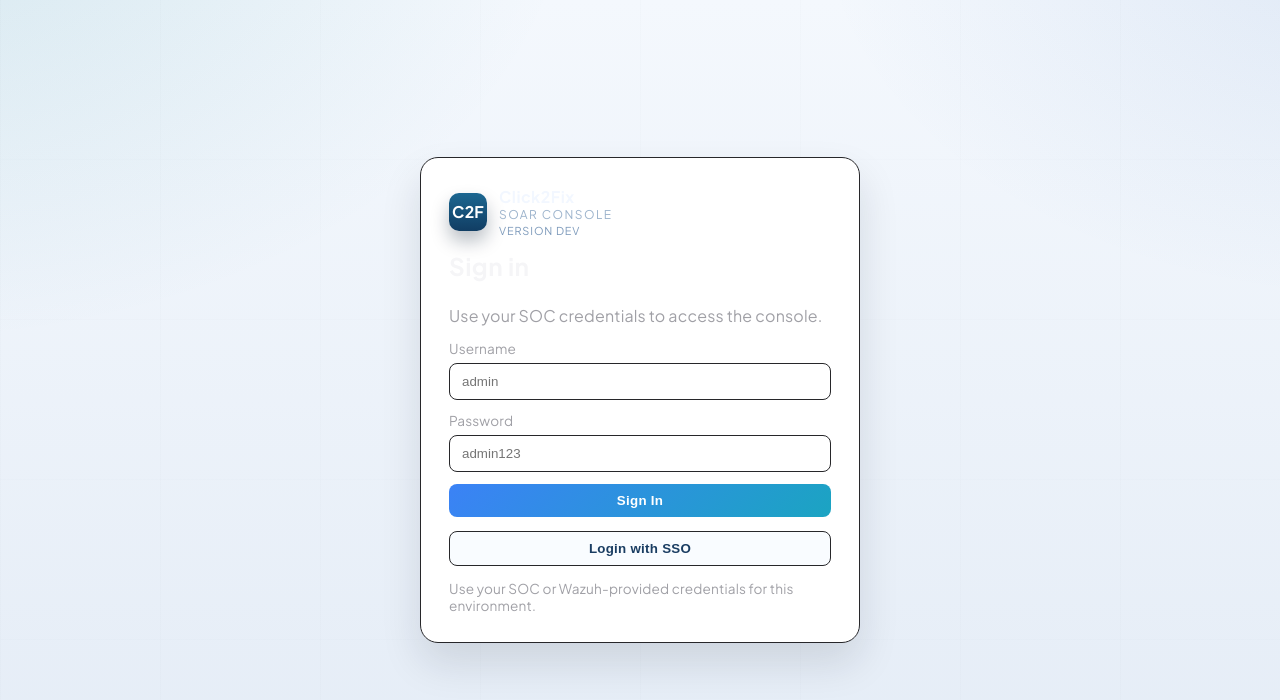
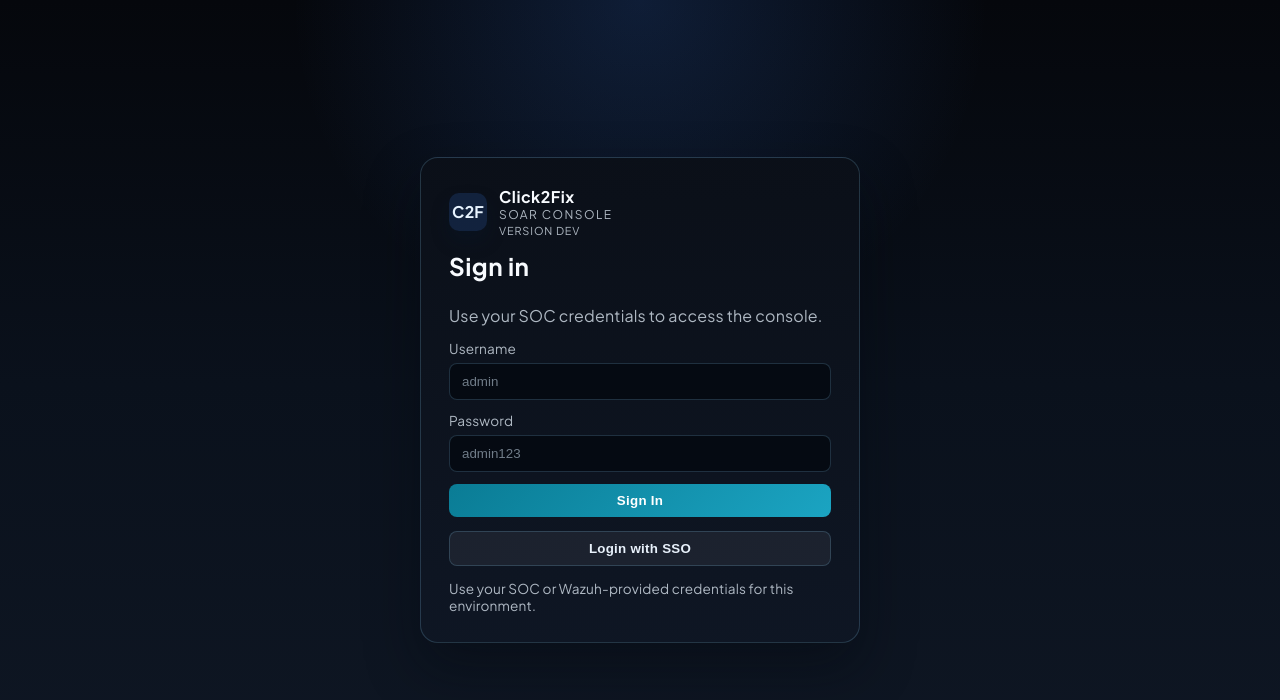
Before and after one commit to helisudani0/click2fix, a React app in the folder frontend/: page /login in a window 1280 px wide. Shown: the top 700 px of the page. Built offline with nearby package versions, Linux system fonts and the light colour scheme; no server answers; the HTML template or start-up script is replaced by a standard one.

Commit message:
Fix UI contrast and appliance URL detection

```diff
--- a/frontend/src/index.css
+++ b/frontend/src/index.css
@@ -46,6 +46,12 @@
   --compat-focus-ring: #0a7c95;
   --compat-inset-border: #d6e2ee;
   --compat-inset-bg: #f7fbff;
+  --input-bg: #ffffff;
+  --input-border: #bfd0e4;
+  --input-text: #0f2239;
+  --input-placeholder: #667a92;
+  --input-focus-border: rgba(10, 124, 149, 0.6);
+  --input-focus-ring: rgba(10, 124, 149, 0.15);
 }
 
 /* ===== DARK THEME: OBSIDIAN SOC COMMAND CENTER ===== */
@@ -76,10 +82,16 @@
   /* Dark Theme - Elevation & Depth */
   --elevation-1: 0 10px 20px rgba(0, 0, 0, 0.3);
   --elevation-2: 0 25px 50px rgba(0, 0, 0, 0.5);
-}
-
-/* Apply dark theme to body by default for SOC workspace */
-body {
+  --input-bg: rgba(18, 25, 38, 0.96);
+  --input-border: rgba(122, 186, 222, 0.24);
+  --input-text: #f5f7fb;
+  --input-placeholder: rgba(190, 206, 222, 0.58);
+  --input-focus-border: rgba(59, 130, 246, 0.66);
+  --input-focus-ring: rgba(59, 130, 246, 0.18);
+}
+
+/* Optional body-level dark theme fallback */
+body.theme-obsidian {
   --bg-0: #09090b;
   --bg-1: #12121a;
   --panel: #0f0f15;
@@ -108,6 +120,12 @@
   --compat-focus-ring: #2f74e4;
   --compat-inset-border: rgba(255, 255, 255, 0.12);
   --compat-inset-bg: rgba(255, 255, 255, 0.04);
+  --input-bg: rgba(18, 25, 38, 0.96);
+  --input-border: rgba(122, 186, 222, 0.24);
+  --input-text: #f5f7fb;
+  --input-placeholder: rgba(190, 206, 222, 0.58);
+  --input-focus-border: rgba(59, 130, 246, 0.66);
+  --input-focus-ring: rgba(59, 130, 246, 0.18);
 }
 
 /* ===== UTILITY CLASSES ===== */
@@ -1063,14 +1081,20 @@
   max-width: 100%;
   padding: 10px 12px;
   border-radius: 10px;
-  border: 1px solid var(--border);
-  background: #ffffff;
-  color: var(--text);
+  border: 1px solid var(--input-border);
+  background: var(--input-bg);
+  color: var(--input-text);
+  caret-color: var(--accent);
   outline: none;
 }
 
 .search input::placeholder {
-  color: var(--muted);
+  color: var(--input-placeholder);
+}
+
+.search input:focus {
+  border-color: var(--input-focus-border);
+  box-shadow: 0 0 0 2px var(--input-focus-ring);
 }
 
 .topbar-actions {
@@ -2182,15 +2206,20 @@
   width: 100%;
   padding: 10px 12px;
   border-radius: 8px;
-  border: 1px solid var(--border);
-  background: #ffffff;
-  color: var(--text);
+  border: 1px solid var(--input-border);
+  background: var(--input-bg);
+  color: var(--input-text);
+  caret-color: var(--accent);
   outline: none;
 }
 
+.input::placeholder {
+  color: var(--input-placeholder);
+}
+
 .input:focus {
-  border-color: rgba(0, 167, 181, 0.6);
-  box-shadow: 0 0 0 2px rgba(0, 167, 181, 0.15);
+  border-color: var(--input-focus-border);
+  box-shadow: 0 0 0 2px var(--input-focus-ring);
 }
 
 textarea.input {
@@ -2577,23 +2606,40 @@
   display: grid;
   place-items: center;
   padding: 32px;
+  background:
+    radial-gradient(circle at top, rgba(59, 130, 246, 0.18), transparent 34%),
+    linear-gradient(180deg, #05070c 0%, #0a111c 48%, #0f1724 100%);
 }
 
 .login-card {
   width: min(440px, 100%);
-  background: #ffffff;
-  border: 1px solid var(--border);
+  background: linear-gradient(180deg, rgba(11, 16, 24, 0.96), rgba(15, 23, 36, 0.96));
+  border: 1px solid rgba(122, 186, 222, 0.22);
   border-radius: 18px;
   padding: 28px;
-  box-shadow: 0 20px 40px rgba(15, 23, 42, 0.12);
+  box-shadow: 0 24px 54px rgba(4, 8, 16, 0.44);
   display: grid;
   gap: 14px;
+  color: #f5f7fb;
 }
 
 .login-brand {
   display: flex;
   align-items: center;
   gap: 12px;
+}
+
+.login-card h2,
+.login-card .brand-title {
+  color: #f8fbff;
+}
+
+.login-card .brand-subtitle,
+.login-card .brand-version,
+.login-card .muted,
+.login-form label,
+.login-hint {
+  color: rgba(221, 231, 241, 0.78);
 }
 
 .login-form {
@@ -2605,12 +2651,43 @@
   display: grid;
   gap: 6px;
   font-size: 0.85rem;
-  color: var(--muted);
+}
+
+.login-card .brand-badge {
+  border-color: rgba(122, 186, 222, 0.3);
+  background: rgba(59, 130, 246, 0.16);
+  color: #e8f4ff;
+}
+
+.login-card .input {
+  background: rgba(5, 10, 18, 0.88);
+  border-color: rgba(122, 186, 222, 0.22);
+  color: #f7fbff;
+}
+
+.login-card .input::placeholder {
+  color: rgba(190, 206, 222, 0.58);
+}
+
+.login-card .input:focus {
+  border-color: rgba(59, 130, 246, 0.66);
+  box-shadow: 0 0 0 2px rgba(59, 130, 246, 0.18);
+}
+
+.login-card .btn.secondary {
+  background: rgba(255, 255, 255, 0.06);
+  color: #e8f1fb;
+  border: 1px solid rgba(122, 186, 222, 0.22);
+}
+
+.login-card .empty-state {
+  background: rgba(214, 69, 69, 0.14);
+  border: 1px solid rgba(214, 69, 69, 0.32);
+  color: #ffd9d9;
 }
 
 .login-hint {
   font-size: 0.85rem;
-  color: var(--muted);
 }
 
 @media (max-width: 1024px) {
--- a/frontend/vite.config.js
+++ b/frontend/vite.config.js
@@ -1,7 +1,27 @@
-import { defineConfig } from 'vite'
+import { defineConfig, loadEnv } from 'vite'
 import react from '@vitejs/plugin-react'
 
-export default defineConfig({
+const resolveProxyTarget = (env) => {
+  const explicitTarget = String(env.VITE_DEV_PROXY_TARGET || '').trim()
+  if (explicitTarget) return explicitTarget
+
+  const apiBase = String(env.VITE_API_BASE || '').trim()
+  if (apiBase) {
+    try {
+      return new URL(apiBase).origin
+    } catch {
+      // Fall through to the standard Docker service target when the env var is relative.
+    }
+  }
+
+  return 'http://backend:8000'
+}
+
+export default defineConfig(({ mode }) => {
+  const env = loadEnv(mode, '.', '')
+  const proxyTarget = resolveProxyTarget(env)
+
+  return {
     plugins: [react()],
     server: {
       host: '0.0.0.0',
@@ -11,27 +31,27 @@
       },
       proxy: {
         '/api': {
-        target: 'http://c2f-lb:8000',
+          target: proxyTarget,
           changeOrigin: true
         },
         '/ops': {
-        target: 'http://c2f-lb:8000',
+          target: proxyTarget,
           changeOrigin: true
         },
         '/docs': {
-        target: 'http://c2f-lb:8000',
+          target: proxyTarget,
           changeOrigin: true
         },
         '/openapi.json': {
-        target: 'http://c2f-lb:8000',
+          target: proxyTarget,
           changeOrigin: true
         },
         '/redoc': {
-        target: 'http://c2f-lb:8000',
+          target: proxyTarget,
           changeOrigin: true
         },
         '/ws': {
-        target: 'http://c2f-lb:8000',
+          target: proxyTarget,
           ws: true,
           changeOrigin: true
         }
@@ -44,4 +64,5 @@
     build: {
       rollupOptions: {}  // Use Rollup instead of Rolldown
     }
+  }
 })
```
Also changed, not shown: 1 other file (tests, documents, lock files or other folders). Lines whose indentation alone changed are shown as unchanged.
